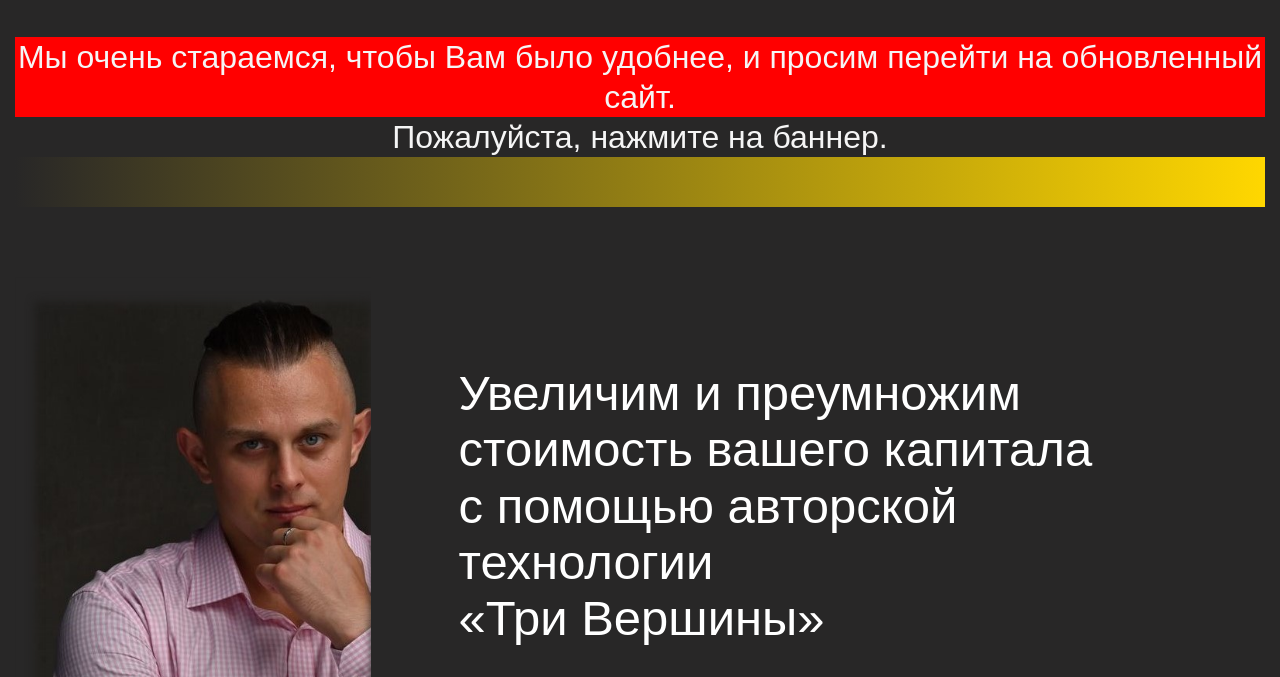
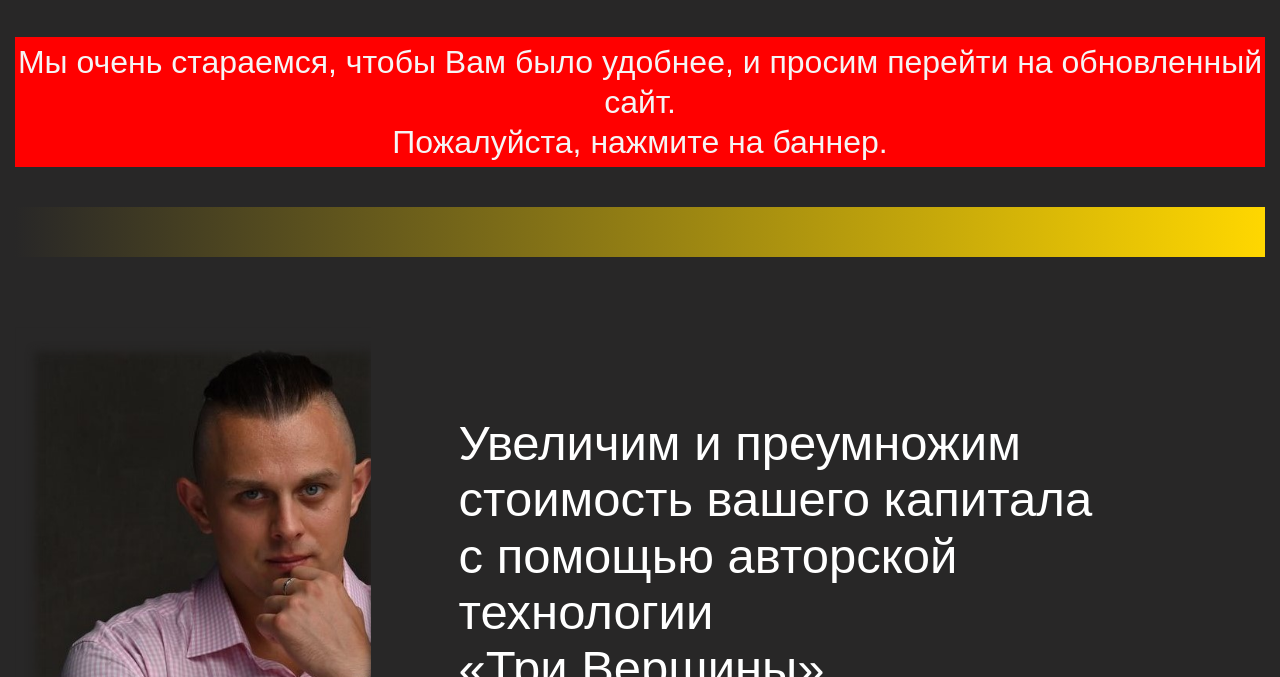
Before and after one commit to Zoriana22/-vcgroup, a plain HTML site: page index.html in a window 1280 px wide. Shown: the part 123-800 px from the top of the page. Drawn offline with nearby package versions, Linux system fonts and the light colour scheme; files whose address does not match are found by name; a web font is replaced by a local one.

Commit message:
new-site-link flex

```diff
--- a/style.css
+++ b/style.css
@@ -111,9 +111,11 @@ body {
 }
 
 .new__site-link {
+  display: flex;
   width: 100%;
-  height: 80px;
+  height: 130px;
   text-align: center;
+  align-items: center;
   background-color: red;
   color: whitesmoke;
   font-style: normal;
```
